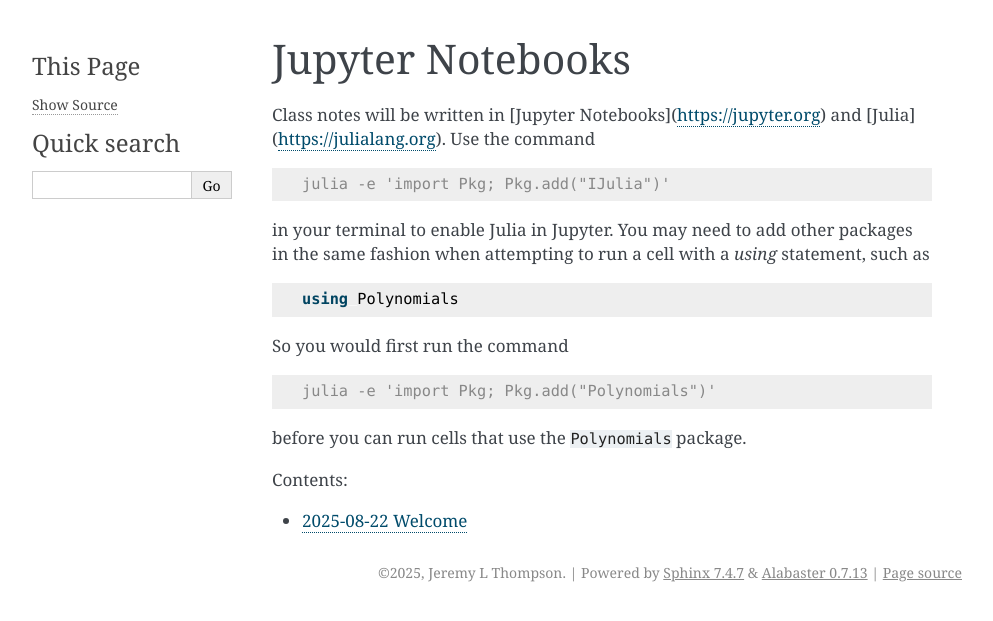
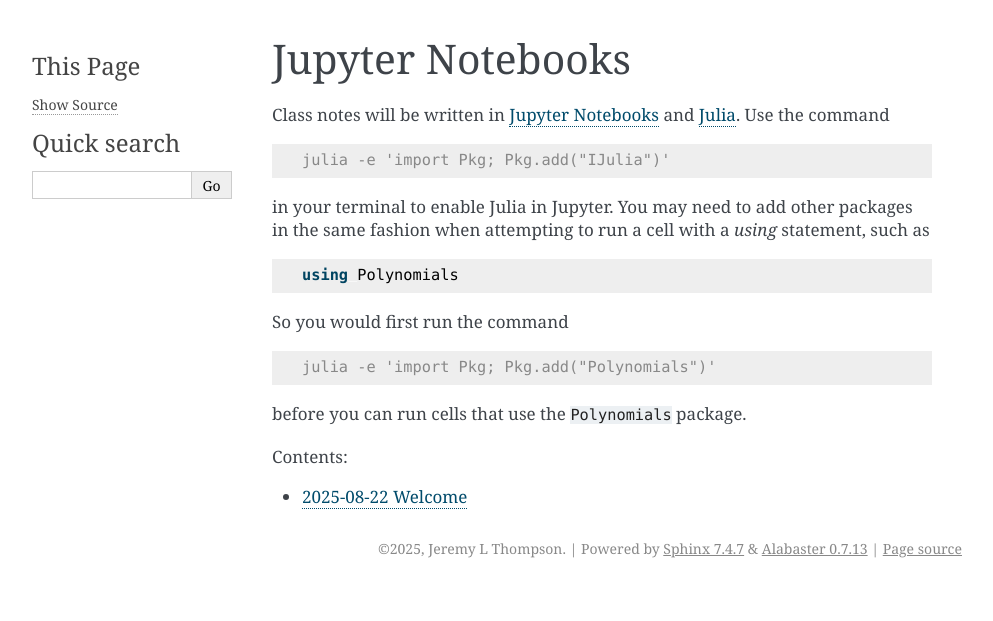
Before and after one commit to jeremylt/csci-3656-fall-2025, a Sphinx documentation site: the page built from source/notebooks.rst, in a window 1280 px wide. Shown: the top 621 px of the page, without its empty margins (148-1141 px from the left). Built offline with Sphinx 7.4.7, drawn with Linux system fonts in a browser that asks for light colours.

Commit message:
fix links for rst

```diff
--- a/source/notebooks.rst
+++ b/source/notebooks.rst
@@ -1,7 +1,7 @@
 Jupyter Notebooks
 =====================================================================================
 
-Class notes will be written in [Jupyter Notebooks](https://jupyter.org) and [Julia](https://julialang.org).
+Class notes will be written in `Jupyter Notebooks <https://jupyter.org>`_ and `Julia <https://julialang.org>`_.
 Use the command
 
 .. code-block:: console
```
